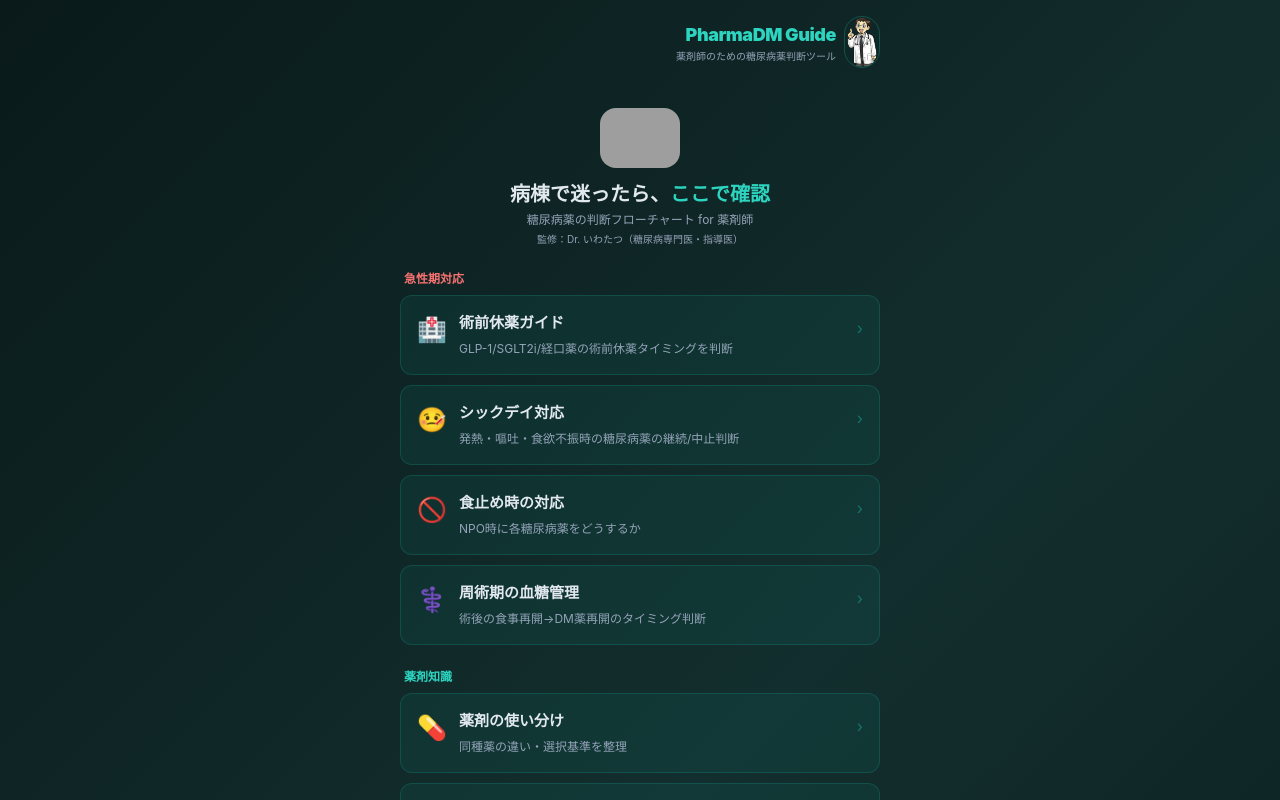
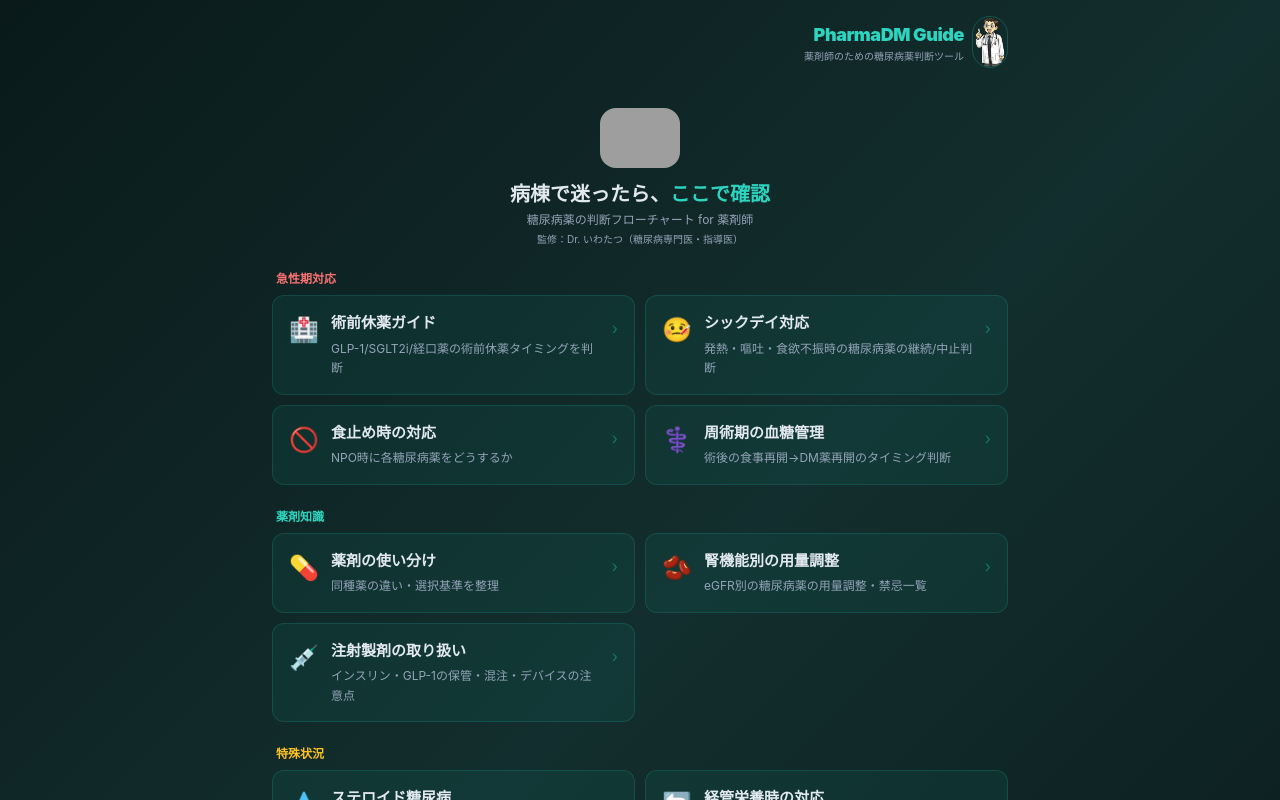
Before and after one commit to iwatatsu2/pharma-dm-guide, a Next.js app: page / in a window 1280 px wide. Shown: the top 800 px of the page. Built offline with nearby package versions, Linux system fonts and the light colour scheme; grey boxes are pictures that could not be loaded.

Commit message:
PC対応: コンテナ幅拡大+カード2カラム化

```diff
--- a/app/layout.tsx
+++ b/app/layout.tsx
@@ -23,7 +23,7 @@ export default function RootLayout({
   return (
     <html lang="ja">
       <body>
-        <div className="mx-auto max-w-lg min-h-screen">{children}</div>
+        <div className="mx-auto max-w-lg md:max-w-3xl min-h-screen">{children}</div>
         <Analytics />
       </body>
     </html>
--- a/app/page.tsx
+++ b/app/page.tsx
@@ -42,7 +42,7 @@ export default function Home() {
               <h3 className={`text-xs font-bold mb-2 ml-1 ${group.color}`}>
                 {group.label}
               </h3>
-              <div className="flex flex-col gap-2.5">
+              <div className="grid grid-cols-1 md:grid-cols-2 gap-2.5">
                 {groupFlows.map((flow) => (
                   <CategoryCard
                     key={flow.id}
```
